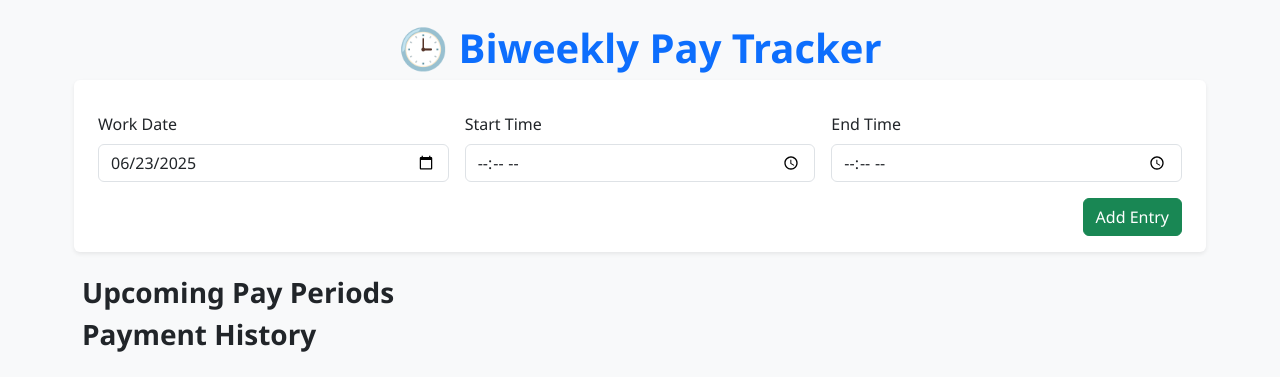
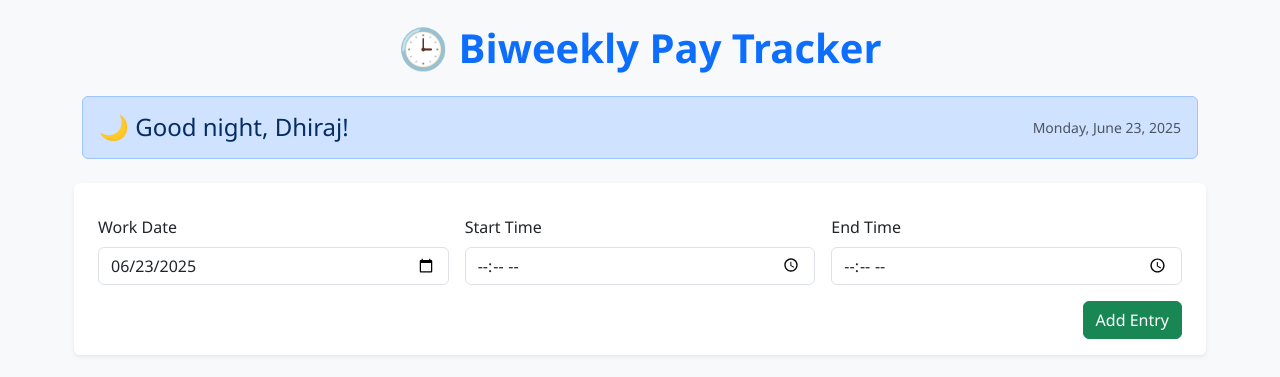
Before and after one commit to dhirajdc200/biweekly-pay-tracker, a Flask app: page / in a window 1280 px wide. Shown: the top 377 px of the page. Run offline with Flask 3, Linux system fonts and the light colour scheme; data that the repository does not hold is empty.

Commit message:
updated and added greeting section

```diff
--- a/app.py
+++ b/app.py
@@ -32,6 +32,19 @@ class PayPeriodStatus(db.Model):
     is_paid = db.Column(db.Boolean, default=False)
     paid_on = db.Column(db.Date)
 
+# Helper function for greeting
+def get_time_based_greeting(name):
+    current_hour = datetime.now().hour
+
+    if 5 <= current_hour < 12:
+        return f"🌞 Good morning, {name}!"
+    elif 12 <= current_hour < 17:
+        return f"☀️ Good afternoon, {name}!"
+    elif 17 <= current_hour < 21:
+        return f"🌆 Good evening, {name}!"
+    else:
+        return f"🌙 Good night, {name}!"
+
 # Helper functions
 def get_pay_period(d):
     if 1 <= d.day <= 15:
@@ -46,6 +59,8 @@ def get_pay_period(d):
 # Routes
 @app.route('/', methods=['GET', 'POST'])
 def index():
+    greeting = get_time_based_greeting("Dhiraj")
+
     if request.method == 'POST':
         work_date = datetime.strptime(request.form['date'], '%Y-%m-%d').date()
         start_time = datetime.strptime(request.form['start'], '%H:%M').time()
@@ -107,7 +122,7 @@ def index():
                 'payday': data['payday']
             })
 
-    return render_template('index.html', unpaid_periods=unpaid_periods, paid_periods=paid_periods, day_details=day_details, today=date.today())
+    return render_template('index.html', greeting=greeting, unpaid_periods=unpaid_periods, paid_periods=paid_periods, day_details=day_details, today=date.today())
 
 @app.route('/mark_paid/<period_label>', methods=['POST'])
 def mark_paid(period_label):
--- a/static/style.css
+++ b/static/style.css
@@ -4,6 +4,21 @@ body {
 
 h1, h2, h3 {
   font-weight: 600;
+}
+
+.greeting-banner {
+    background: linear-gradient(90deg, #4b6cb7, #182848);
+    color: white;
+    padding: 1rem;
+    border-radius: 8px;
+    margin-bottom: 1.5rem;
+    box-shadow: 0 4px 6px rgba(0,0,0,0.1);
+}
+
+.greeting-banner .current-date {
+    opacity: 0.8;
+    font-size: 0.9em;
+    float: right;
 }
 
 .card {
--- /dev/null
+++ b/templates/includes/greeting.html
@@ -0,0 +1,5 @@
+{# greeting.html #}
+<div class="greeting-banner">
+    {{ greeting }}
+    <span class="current-date">{{ today.strftime('%A, %B %d') }}</span>
+</div>
--- a/templates/index.html
+++ b/templates/index.html
@@ -13,6 +13,15 @@
   <div class="container py-4">
     <h1 class="text-center mb-4 text-primary">🕒 Biweekly Pay Tracker</h1>
 
+    <!-- Greeting Banner -->
+    <div class="row mb-4">
+        <div class="col-12">
+            <div class="alert alert-primary d-flex justify-content-between align-items-center">
+                <h4 class="mb-0">{{ greeting }}</h4>
+                <small class="text-muted">{{ today.strftime('%A, %B %d, %Y') }}</small>
+            </div>
+        </div>
+    </div>
     <form method="POST" class="row g-3 mb-4 bg-white p-3 rounded shadow-sm">
       <div class="col-md-4">
         <label for="date" class="form-label">Work Date</label>
```
Also changed, not shown: templates/agency.html (deleted, +0 -96 lines), templates/edit_agency.html (deleted, +0 -47 lines), instance/local.db.
